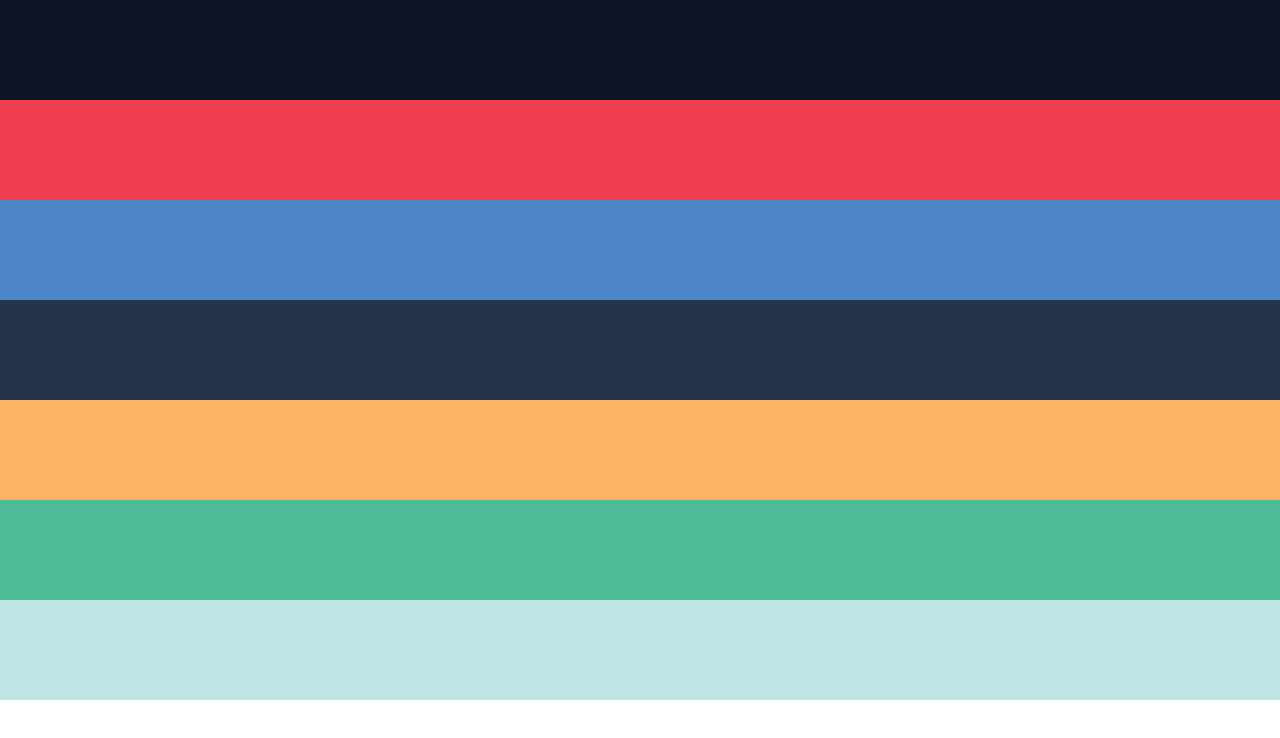
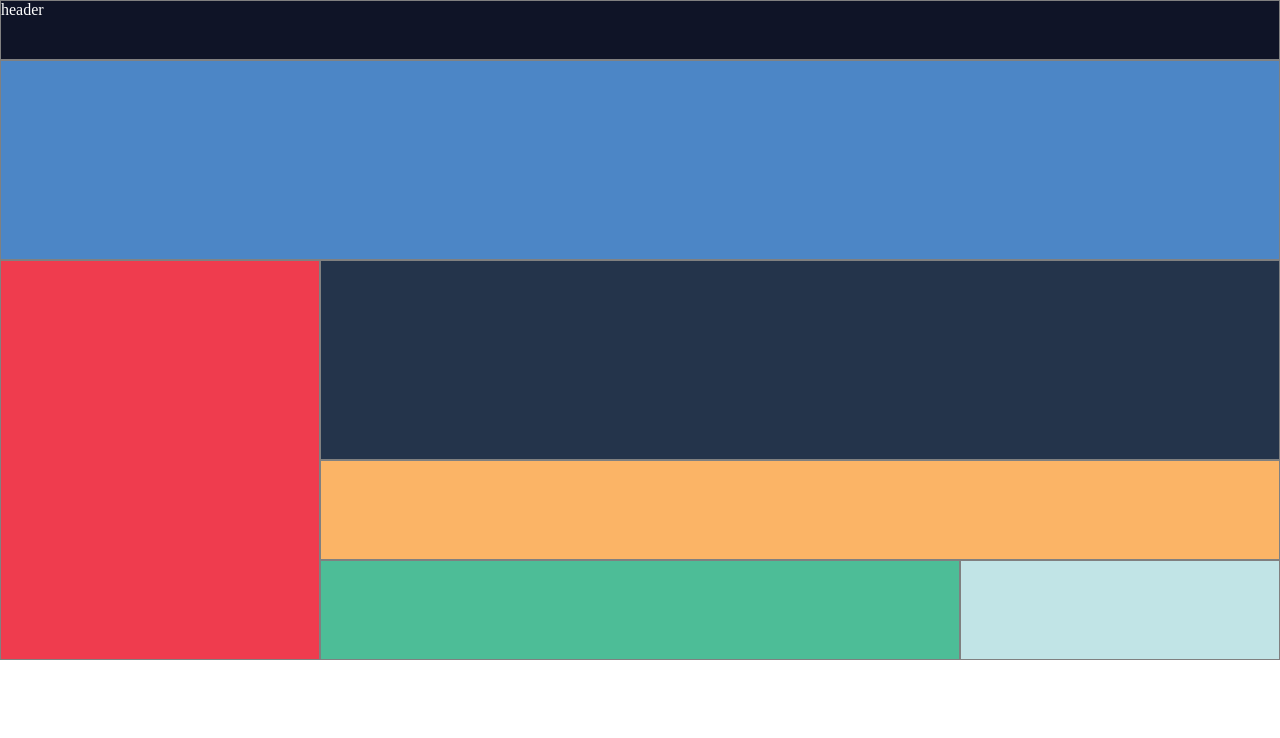
Before and after one commit to KisNorbi1985/20230331-grid-layout, a plain HTML site: page index.html in a window 1280 px wide. Drawn offline with Linux system fonts and the light colour scheme.

Commit message:
grid layout - grid area(tablet)

```diff
--- a/index.html
+++ b/index.html
@@ -10,7 +10,7 @@
 </head>
 <body>
     <div class="grid">
-        <div class="header"></div>
+        <div class="header">header</div>
         <div class="menu"></div>
         <div class="hero"></div>
         <div class="main"></div>
--- a/style.css
+++ b/style.css
@@ -1,25 +1,28 @@
 * {
     margin: 0;
-    padding:0;
+    padding: 0;
     box-sizing: border-box;
     color: white;
 }
-div {
-    min-width: 100px;
-    height: 100px;
+div > div {
+    min-height: 100px;
+    border: 1px solid grey;
 }
 .header {
-    content: "HEADER";
     background-color: #0f1427;
+    min-height: 60px;
 }
 .menu {
     background-color: #ef3c4e;
+    min-height: 60px;
 }
 .hero {
     background-color: #4c86c6;
+    min-height: 150px;
 }
 .main {
     background-color: #24344b;
+    min-height: 150px;
 }
 .banner {
     background-color: #fbb466;
@@ -30,3 +33,38 @@ div {
 .image {
     background-color: #c1e4e6;
 }
+@media screen and (min-width:768px) {
+    .grid {
+        display: grid;
+        grid-template-columns: repeat(4,1fr);
+        grid-template-rows: 60px 2fr repeat(4,1fr);
+        grid-template-areas:
+                         "header header header header"
+                         "hero hero hero hero"
+                         "menu main main main"
+                         "menu main main main"
+                         "menu banner banner banner"
+                         "menu extra extra image";
+    }
+    .header {
+        grid-area: header;
+    }
+    .menu {
+        grid-area: menu;
+    }
+    .hero {
+        grid-area: hero;
+    }
+    .main {
+        grid-area: main;
+    }
+    .banner {
+        grid-area: banner;
+    }
+    .extra {
+        grid-area: extra;
+    }
+    .image {
+        grid-area: image;
+    }
+}
```
